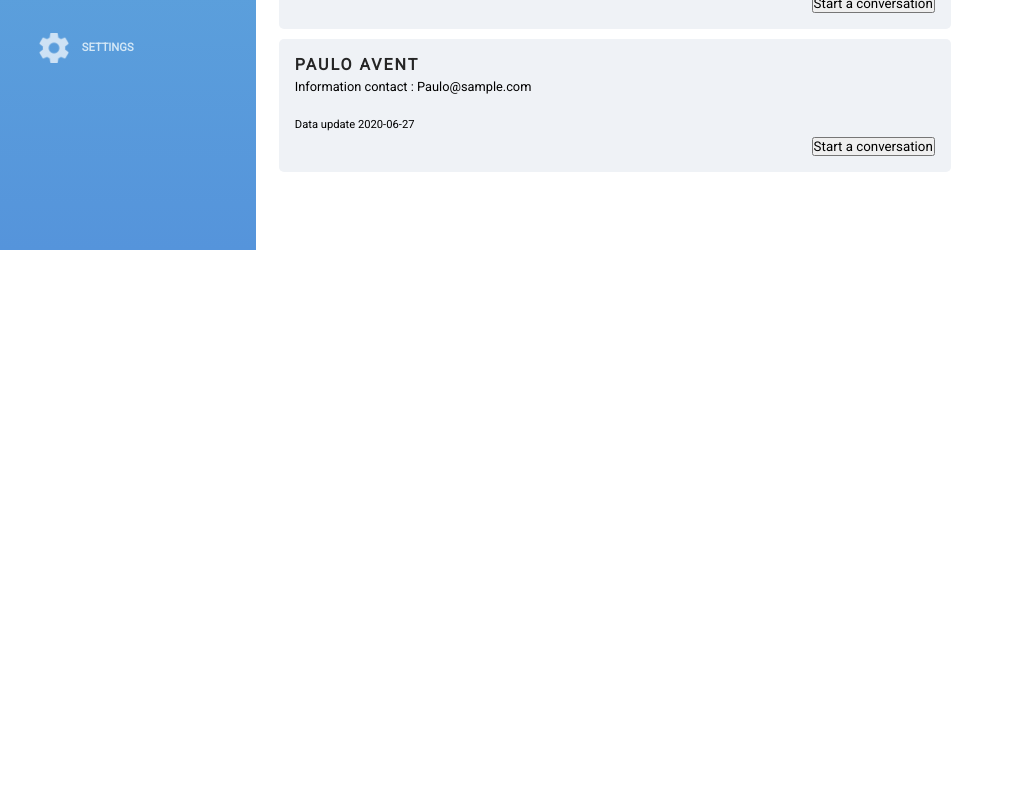
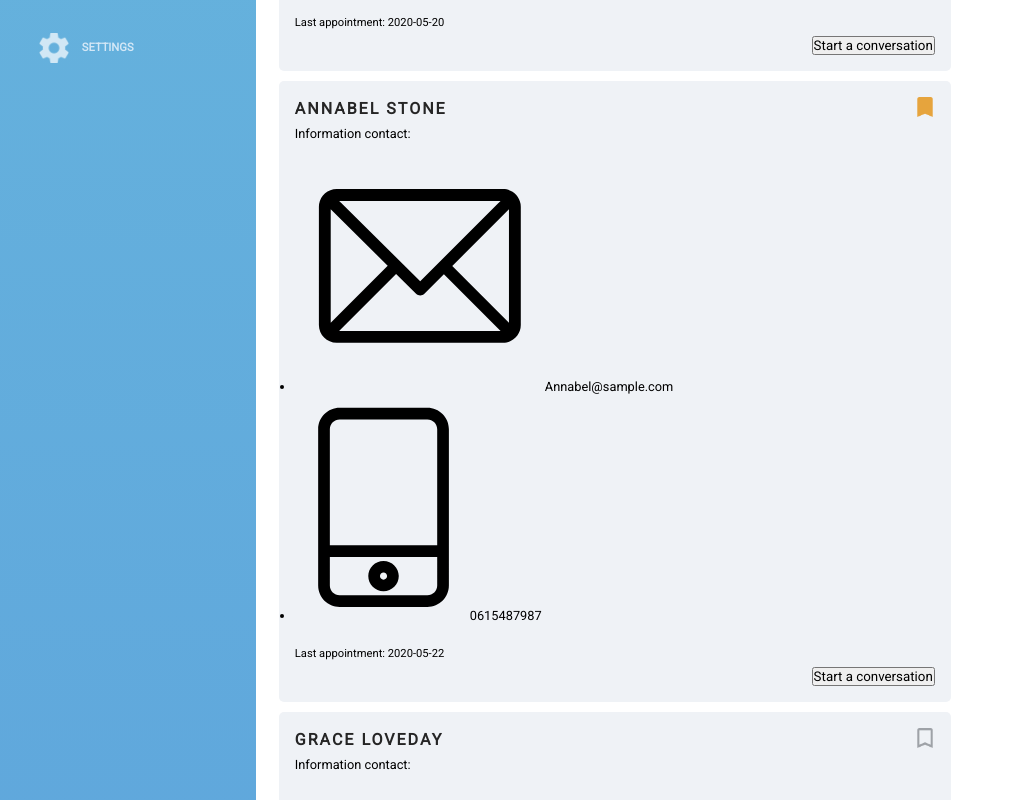
Before and after one commit to magb7/hackathon-doctolib, a React (Create React App) app in the folder frontend/: page /login in a window 1280 px wide. Shown: the part 560-1360 px from the top of the page, without its empty margins (0-1014 px from the left). Before the commit the page ends 810 px from the top, so only its background shows below. Built offline with nearby package versions, Linux system fonts and the light colour scheme.

Commit message:
add new image for false at risk patient and trying to implent toggle function

```diff
--- a/frontend/src/components/PatientCard.jsx
+++ b/frontend/src/components/PatientCard.jsx
@@ -3,9 +3,22 @@ import { Link } from "react-router-dom";
 import PatientsContext from "../contexts/patients-context";
 
 import "./styles/PatientCard.css";
+import Patients from "../Patients";
 
 const PatientCard = () => {
-  const { patients } = useContext(PatientsContext);
+  const { patients, setPatients } = useContext(PatientsContext);
+
+  const toggleAtRisk = (id) => {
+    console.log(id);
+    const togglePatients = patients.map((patient) => {
+      if (patient.id === id) {
+        console.log(patient.id);
+        console.log(patient.atRisk);
+      }
+    });
+    console.log(togglePatients);
+  };
+
   return (
     <>
       {patients.map((patient, index) => {
@@ -17,18 +30,48 @@ const PatientCard = () => {
                   {patient.firstname} {patient.lastname}
                 </p>
               </div>
-              <div className="card_icons">
+              <div
+                onClick={() => {
+                  console.log("toggle atRisk");
+                  toggleAtRisk(patient.id);
+                }}
+                className="card_icons"
+              >
                 {patient.atRisk ? (
                   <img src="/icons/bookmark_orange.png" alt="bookmark" />
-                ) : null}
+                ) : (
+                  <img
+                    src="/icons/bookmark-gray2.png"
+                    alt="bookmark"
+                    className="card_icons_disabled"
+                  />
+                )}
               </div>
             </div>
             <div className="card_info">
               <div className="card_mail">
-                Information contact : {patient.email}
+                <ul>
+                  Information contact:
+                  <li>
+                    <img
+                      className="card_mail_img"
+                      src="/icons/mail-01.svg"
+                      alt="mail icon"
+                    />
+                    {patient.email}
+                  </li>
+                  <li>
+                    <img
+                      className="card_phone_img"
+                      src="/icons/phone-01.svg"
+                      alt="mail icon"
+                    />
+                    {patient.phone}
+                  </li>
+                </ul>
               </div>
               <div className="card_maj">
-                Data update {patient.lastAppointment}
+                Last appointment: {patient.lastAppointment}
               </div>
             </div>
             <Link
```
